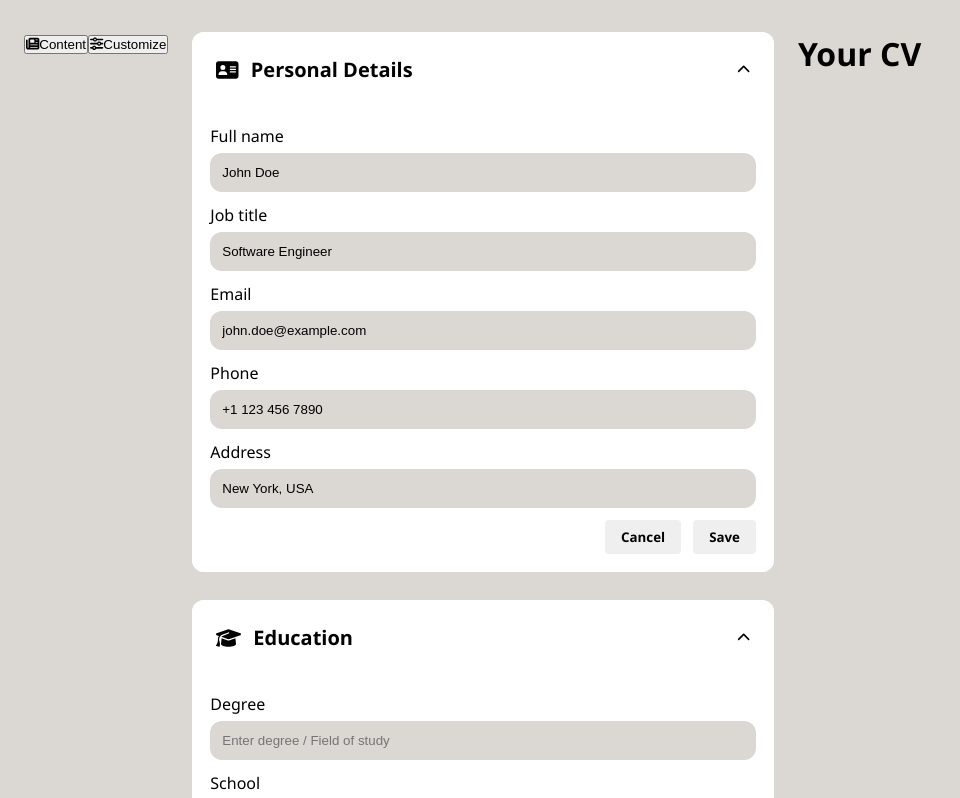
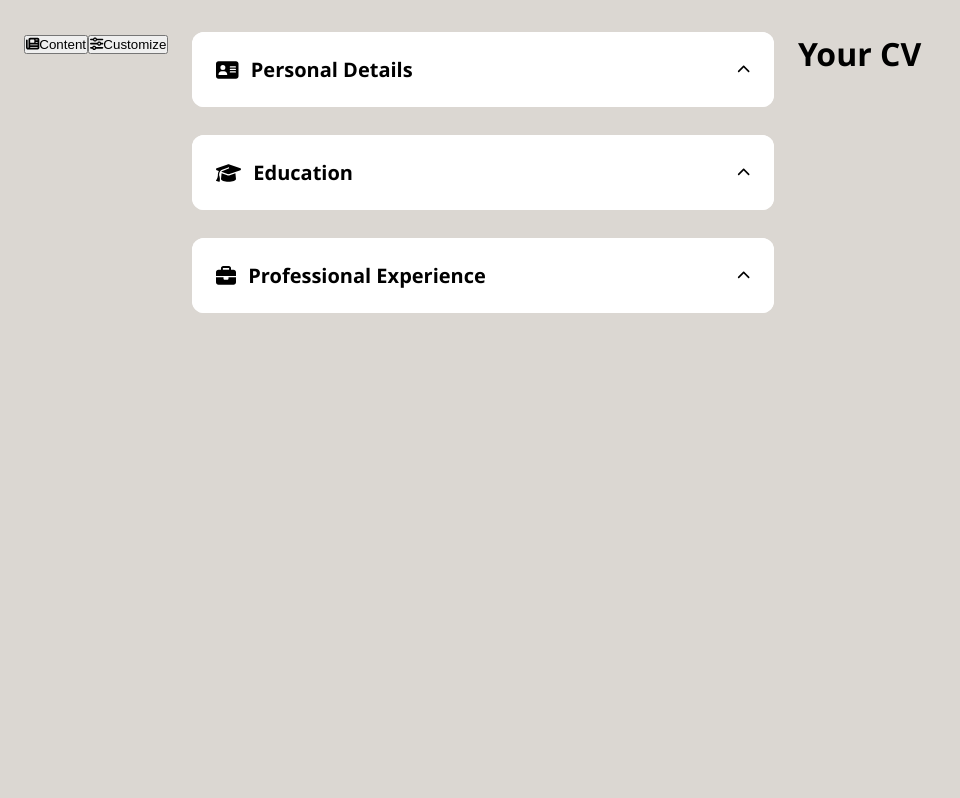
Before and after one commit to escapist-berlin/the-odin-project, a React (Vite) app in the folder cv-generator-app/: page / in a window 1280 px wide. Shown: the top 798 px of the page, without its empty margins (0-960 px from the left). Built offline with nearby package versions, Linux system fonts and the light colour scheme.

Commit message:
[UPD] DisplayItems toggle

```diff
--- a/cv-generator-app/src/components/Section.jsx
+++ b/cv-generator-app/src/components/Section.jsx
@@ -19,11 +19,13 @@ export default function Section({
         sectionName={sectionName}
         iconName={iconName}
       />
-      <DisplayItems
-        data={data}
-        sectionName={sectionName}
-        onChange={onChange}
-      />
+      {isOpen && (
+        <DisplayItems
+          data={data}
+          sectionName={sectionName}
+          onChange={onChange}
+        />
+      )}
     </div>
   )
 }
```
